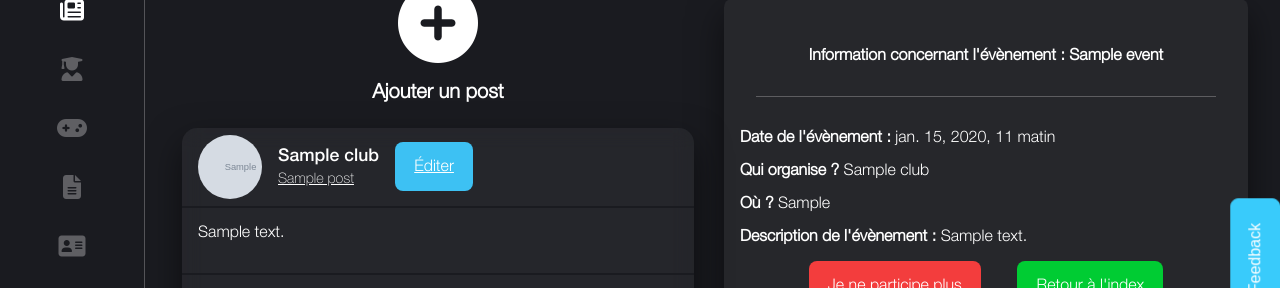
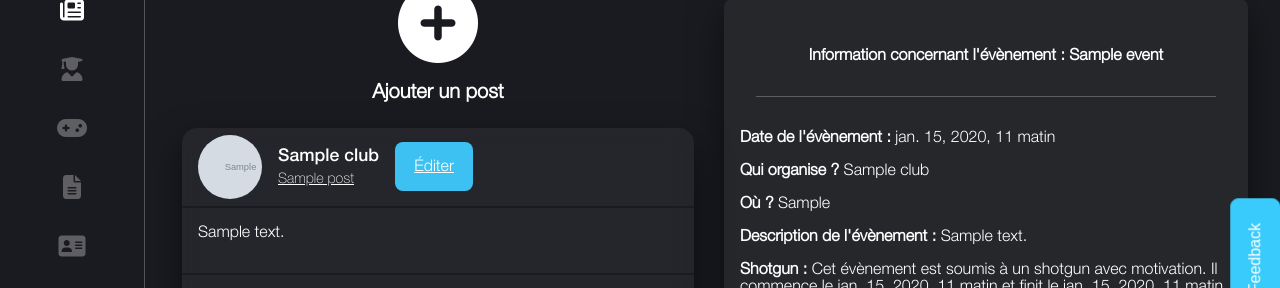
Before and after one commit to KIClubinfo/upont-v4, a Django app: page /news/event/1/detail in a window 1280 px wide. Shown: the part 252-540 px from the top of the page. Run offline with Django 3.2, Linux system fonts and the light colour scheme; a user stored in the database is signed in; tables that the repository leaves empty hold one stand-in row (values such as "Sample post"); grey boxes marked "Sample" are stand-in pictures; some libraries are stand-ins or nearby versions.

Commit message:
Included shotguns in events

```diff
--- a/back/news/templates/news/event_detail.html
+++ b/back/news/templates/news/event_detail.html
@@ -114,17 +114,46 @@
                             <p><strong>Qui organise ?</strong> {{event.club}}</p>
                             <p><strong>Où ?</strong> {{event.location}}</p>
                             <p><strong>Description de l'évènement :</strong> {{event.description}}</p>
+                            {% if event.shotgun %}
+                                <p><strong>Shotgun :</strong> Cet évènement est soumis à un shotgun
+                                {% if event.shotgun.requires_motivation %} avec {% else %} sans {% endif %} motivation.
+                                    Il commence le {{event.shotgun.starting_date}} et finit le {{event.shotgun.ending_date}}.
+                                </p>
+                            {% endif %}
                             <div class="centered-div" style="margin: 2rem 0rem;">
+                                {% if event.shotgun %}
+                                    <a href="{% url 'news:shotgun_detail' event.shotgun.pk%}" class="button blue-button">Voir le shotgun</a>
+                                {% else %}
                                     {% if student in event.participants.all %}
                                         <a href="{% url 'news:event_participate' event_id=event.id action='Unparticipate'%}" class="button red-button">Je ne participe plus</a>
                                     {% else %}
                                         <a href="{% url 'news:event_participate' event_id=event.id action='Participate'%}" class="button blue-button">Je participe</a>
+                                    {% endif %}
                                 {% endif %}
                                 <a href="{% url 'news:events' %}" class="button green-button">Retour à l'index</a>
                             </div>
                         </div>
                     </div>
                     <div class="col-lg-12">
+                        {% if event.shotgun %}
+                            {% if event.shotgun.requires_motivation and not event.shotgun.motivations_review_finished %}
+                                <p>Les participations acceptées ne sont pas disponibles pour le moment.</p>
+                            {% else %}
+                                <h5>Participations acceptées :</h5>
+                                {% for participation in event.shotgun.accepted_participations %}
+                                    <div class="col-xxl-2 col-xl-3 col-lg-4 col-sm-6">
+                                        <div class="user-card">
+                                            <div class="user-image"><img src="{% if participation.participant.picture %}{{participation.participant.picture.url}}{% else %}https://i.imgur.com/hczKIze.jpg{% endif %}" alt=""></div>
+                                            <div class="user-information">
+                                                <span class="user-name">{{participation.participant.user.first_name}} {{participation.participant.user.last_name}}</span>
+                                            </div>
+                                        </div>
+                                    </div>
+                                {% empty %}
+                                    <h5>Personne n'a réussi ce shotgun pour le moment.</h5>
+                                {% endfor %}
+                            {% endif %}
+                        {% else %}
                             {% if event.participants.all %}
                                 <br><br>
                                 <h3>Participants</h3>
@@ -142,6 +171,7 @@
                                 <br><br>
                                 <h4>Cet évènement n'a pas encore d'inscrits :(</h4>
                             {% endif %}
+                        {% endif %}
                     </div>
                 </div>
             </div>
```
Also changed, not shown: back/news/templates/news/events.html (+11 -1 lines). Lines whose indentation alone changed are shown as unchanged.
